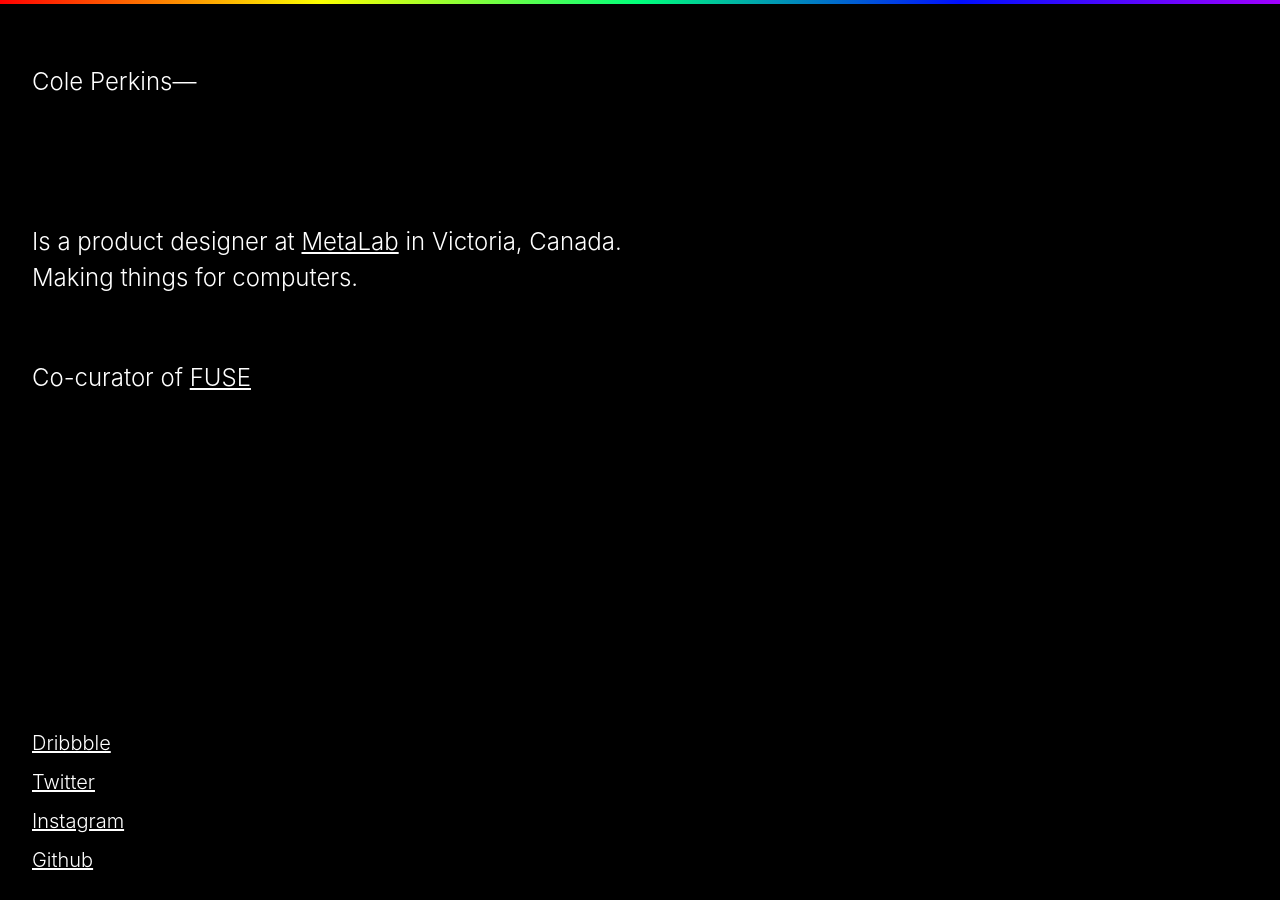
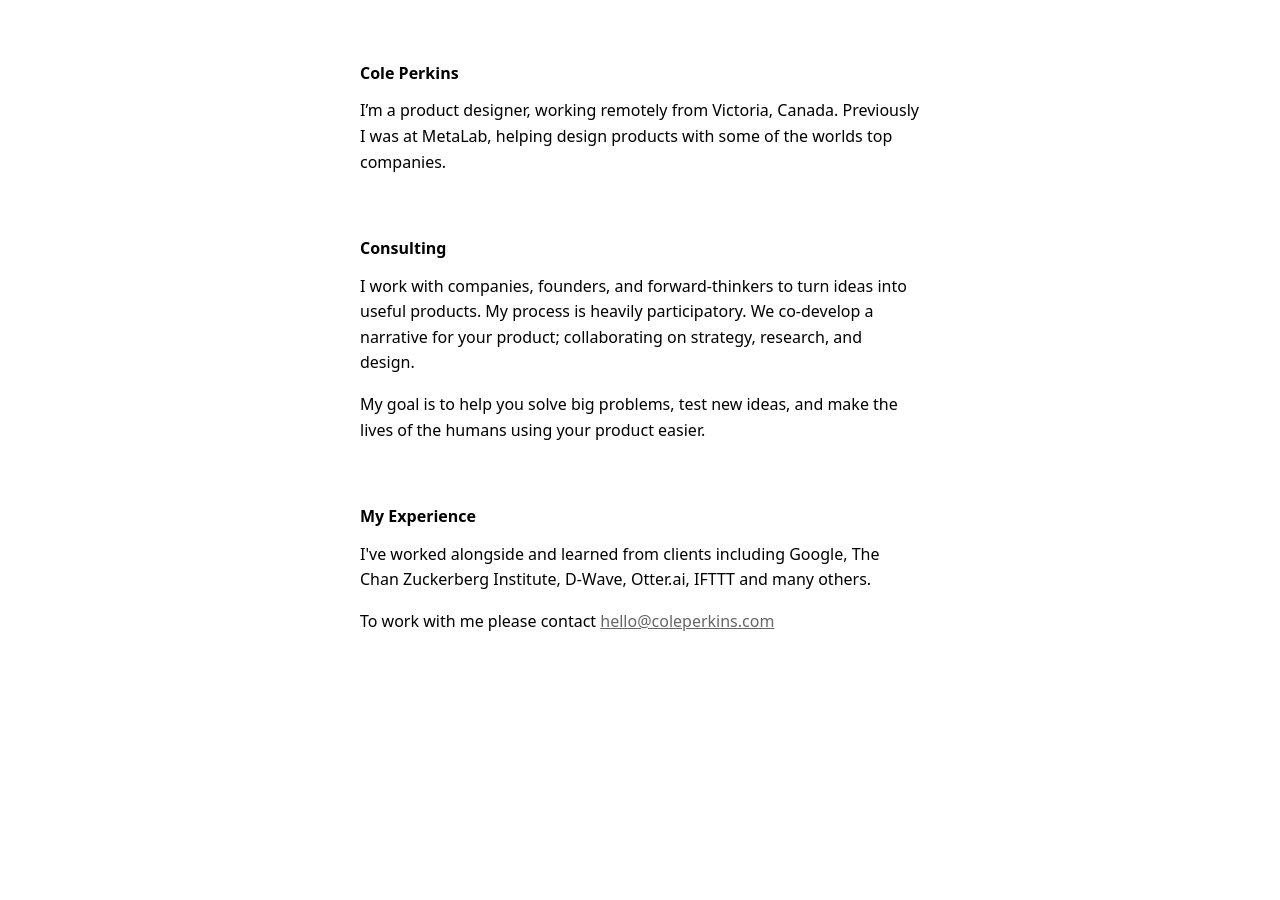
Before and after one commit to colesperks/colesperks.github.io, a Jekyll site: the page built from index.html, in a window 1280 px wide. Built offline with Jekyll 4.4.1, drawn with Linux system fonts in a browser that asks for light colours; nearby versions of some CDN libraries; some web fonts are replaced.

Commit message:
updated copy

```diff
--- a/_layouts/default.html
+++ b/_layouts/default.html
@@ -3,15 +3,12 @@
 
   {% include head.html %}
 
-  <body class="Site bg-black white sans-serif">
+
     {% include header.html %}
-    <div class="page-content Site-content">
-      <div class="wrapper">
+    <body class="center ">
         {{ content }}
-      </div>
-    </div>
     {% include footer.html %}
 
-  </body>
+   </body>
 
 </html>
--- a/_sass/_layout.scss
+++ b/_sass/_layout.scss
@@ -1,242 +1,3 @@
 /**
  * Site header
  */
-.site-header {
-    border-top: 5px solid $grey-color-dark;
-    border-bottom: 1px solid $grey-color-light;
-    min-height: 56px;
-
-    // Positioning context for the mobile navigation icon
-    position: relative;
-}
-
-.site-title {
-    font-size: 26px;
-    font-weight: 300;
-    line-height: 56px;
-    letter-spacing: -1px;
-    margin-bottom: 0;
-    float: left;
-
-    &,
-    &:visited {
-        color: $grey-color-dark;
-    }
-}
-
-.site-nav {
-    float: right;
-    line-height: 56px;
-
-    .menu-icon {
-        display: none;
-    }
-
-    .page-link {
-        color: $text-color;
-        line-height: $base-line-height;
-
-        // Gaps between nav items, but not on the last one
-        &:not(:last-child) {
-            margin-right: 20px;
-        }
-    }
-
-    @include media-query($on-palm) {
-        position: absolute;
-        top: 9px;
-        right: $spacing-unit / 2;
-        background-color: $background-color;
-        border: 1px solid $grey-color-light;
-        border-radius: 5px;
-        text-align: right;
-
-        .menu-icon {
-            display: block;
-            float: right;
-            width: 36px;
-            height: 26px;
-            line-height: 0;
-            padding-top: 10px;
-            text-align: center;
-
-            > svg {
-                width: 18px;
-                height: 15px;
-
-                path {
-                    fill: $grey-color-dark;
-                }
-            }
-        }
-
-        .trigger {
-            clear: both;
-            display: none;
-        }
-
-        &:hover .trigger {
-            display: block;
-            padding-bottom: 5px;
-        }
-
-        .page-link {
-            display: block;
-            padding: 5px 10px;
-
-            &:not(:last-child) {
-                margin-right: 0;
-            }
-            margin-left: 20px;
-        }
-    }
-}
-
-
-
-/**
- * Site footer
- */
-.site-footer {
-    border-top: 1px solid $grey-color-light;
-    padding: $spacing-unit 0;
-}
-
-.footer-heading {
-    font-size: 18px;
-    margin-bottom: $spacing-unit / 2;
-}
-
-.contact-list,
-.social-media-list {
-    list-style: none;
-    margin-left: 0;
-}
-
-.footer-col-wrapper {
-    font-size: 15px;
-    color: $grey-color;
-    margin-left: -$spacing-unit / 2;
-    @extend %clearfix;
-}
-
-.footer-col {
-    float: left;
-    margin-bottom: $spacing-unit / 2;
-    padding-left: $spacing-unit / 2;
-}
-
-.footer-col-1 {
-    width: -webkit-calc(35% - (#{$spacing-unit} / 2));
-    width:         calc(35% - (#{$spacing-unit} / 2));
-}
-
-.footer-col-2 {
-    width: -webkit-calc(20% - (#{$spacing-unit} / 2));
-    width:         calc(20% - (#{$spacing-unit} / 2));
-}
-
-.footer-col-3 {
-    width: -webkit-calc(45% - (#{$spacing-unit} / 2));
-    width:         calc(45% - (#{$spacing-unit} / 2));
-}
-
-@include media-query($on-laptop) {
-    .footer-col-1,
-    .footer-col-2 {
-        width: -webkit-calc(50% - (#{$spacing-unit} / 2));
-        width:         calc(50% - (#{$spacing-unit} / 2));
-    }
-
-    .footer-col-3 {
-        width: -webkit-calc(100% - (#{$spacing-unit} / 2));
-        width:         calc(100% - (#{$spacing-unit} / 2));
-    }
-}
-
-@include media-query($on-palm) {
-    .footer-col {
-        float: none;
-        width: -webkit-calc(100% - (#{$spacing-unit} / 2));
-        width:         calc(100% - (#{$spacing-unit} / 2));
-    }
-}
-
-
-
-/**
- * Page content
- */
-.page-content {
-    padding: $spacing-unit 0;
-}
-
-.page-heading {
-    font-size: 20px;
-}
-
-.post-list {
-    margin-left: 0;
-    list-style: none;
-
-    > li {
-        margin-bottom: $spacing-unit;
-    }
-}
-
-.post-meta {
-    font-size: $small-font-size;
-    color: $grey-color;
-}
-
-.post-link {
-    display: block;
-    font-size: 24px;
-}
-
-
-
-/**
- * Posts
- */
-.post-header {
-    margin-bottom: $spacing-unit;
-}
-
-.post-title {
-    font-size: 42px;
-    letter-spacing: -1px;
-    line-height: 1;
-
-    @include media-query($on-laptop) {
-        font-size: 36px;
-    }
-}
-
-.post-content {
-    margin-bottom: $spacing-unit;
-
-    h2 {
-        font-size: 32px;
-
-        @include media-query($on-laptop) {
-            font-size: 28px;
-        }
-    }
-
-    h3 {
-        font-size: 26px;
-
-        @include media-query($on-laptop) {
-            font-size: 22px;
-        }
-    }
-
-    h4 {
-        font-size: 20px;
-
-        @include media-query($on-laptop) {
-            font-size: 18px;
-        }
-    }
-}
--- a/_sass/_syntax-highlighting.scss
+++ /dev/null
@@ -1,71 +0,0 @@
-/**
- * Syntax highlighting styles
- */
-.highlight {
-    background: #fff;
-    @extend %vertical-rhythm;
-
-    .highlighter-rouge & {
-      background: #eef;
-    }
-
-    .c     { color: #998; font-style: italic } // Comment
-    .err   { color: #a61717; background-color: #e3d2d2 } // Error
-    .k     { font-weight: bold } // Keyword
-    .o     { font-weight: bold } // Operator
-    .cm    { color: #998; font-style: italic } // Comment.Multiline
-    .cp    { color: #999; font-weight: bold } // Comment.Preproc
-    .c1    { color: #998; font-style: italic } // Comment.Single
-    .cs    { color: #999; font-weight: bold; font-style: italic } // Comment.Special
-    .gd    { color: #000; background-color: #fdd } // Generic.Deleted
-    .gd .x { color: #000; background-color: #faa } // Generic.Deleted.Specific
-    .ge    { font-style: italic } // Generic.Emph
-    .gr    { color: #a00 } // Generic.Error
-    .gh    { color: #999 } // Generic.Heading
-    .gi    { color: #000; background-color: #dfd } // Generic.Inserted
-    .gi .x { color: #000; background-color: #afa } // Generic.Inserted.Specific
-    .go    { color: #888 } // Generic.Output
-    .gp    { color: #555 } // Generic.Prompt
-    .gs    { font-weight: bold } // Generic.Strong
-    .gu    { color: #aaa } // Generic.Subheading
-    .gt    { color: #a00 } // Generic.Traceback
-    .kc    { font-weight: bold } // Keyword.Constant
-    .kd    { font-weight: bold } // Keyword.Declaration
-    .kp    { font-weight: bold } // Keyword.Pseudo
-    .kr    { font-weight: bold } // Keyword.Reserved
-    .kt    { color: #458; font-weight: bold } // Keyword.Type
-    .m     { color: #099 } // Literal.Number
-    .s     { color: #d14 } // Literal.String
-    .na    { color: #008080 } // Name.Attribute
-    .nb    { color: #0086B3 } // Name.Builtin
-    .nc    { color: #458; font-weight: bold } // Name.Class
-    .no    { color: #008080 } // Name.Constant
-    .ni    { color: #800080 } // Name.Entity
-    .ne    { color: #900; font-weight: bold } // Name.Exception
-    .nf    { color: #900; font-weight: bold } // Name.Function
-    .nn    { color: #555 } // Name.Namespace
-    .nt    { color: #000080 } // Name.Tag
-    .nv    { color: #008080 } // Name.Variable
-    .ow    { font-weight: bold } // Operator.Word
-    .w     { color: #bbb } // Text.Whitespace
-    .mf    { color: #099 } // Literal.Number.Float
-    .mh    { color: #099 } // Literal.Number.Hex
-    .mi    { color: #099 } // Literal.Number.Integer
-    .mo    { color: #099 } // Literal.Number.Oct
-    .sb    { color: #d14 } // Literal.String.Backtick
-    .sc    { color: #d14 } // Literal.String.Char
-    .sd    { color: #d14 } // Literal.String.Doc
-    .s2    { color: #d14 } // Literal.String.Double
-    .se    { color: #d14 } // Literal.String.Escape
-    .sh    { color: #d14 } // Literal.String.Heredoc
-    .si    { color: #d14 } // Literal.String.Interpol
-    .sx    { color: #d14 } // Literal.String.Other
-    .sr    { color: #009926 } // Literal.String.Regex
-    .s1    { color: #d14 } // Literal.String.Single
-    .ss    { color: #990073 } // Literal.String.Symbol
-    .bp    { color: #999 } // Name.Builtin.Pseudo
-    .vc    { color: #008080 } // Name.Variable.Class
-    .vg    { color: #008080 } // Name.Variable.Global
-    .vi    { color: #008080 } // Name.Variable.Instance
-    .il    { color: #099 } // Literal.Number.Integer.Long
-}
--- a/css/main.scss
+++ b/css/main.scss
@@ -1,11 +1,40 @@
 ---
 # Only the main Sass file needs front matter (the dashes are enough)
 ---
+
 @charset "utf-8";
+
+@import url("https://rsms.me/inter/inter.css");
+html {
+	font-family: "Inter", sans-serif;
+}
+@supports (font-variation-settings: normal) {
+	html {
+		font-family: "Inter var", sans-serif;
+	}
+}
+
+/* Variables */
+
+:root {
+	--font-family: system-ui, -apple-system, BlinkMacSystemFont, "Segoe UI",
+		"Roboto", "Oxygen", "Ubuntu", "Cantarell", "Fira Sans", "Droid Sans",
+		"Helvetica Neue", sans-serif;
+	--font-weight: normal;
+	--bold-font-weight: bold;
+	--title-font-family: var(--font-family);
+	--title-font-weight: var(--bold-font-weight);
+	--body-foreground: #111;
+	--body-background: #fff;
+	--link-foreground: #0881b3;
+	--light-foreground: #949494;
+}
 
 body {
 	-webkit-font-smoothing: antialiased;
 	-moz-osx-font-smoothing: grayscale;
+	max-width: 560px;
+	font-family: var(--font-family);
 }
 
 .Site {
@@ -19,30 +48,15 @@
 }
 
 .co-ords {
-  bottom:0;
+	bottom: 0;
 	right: 0;
 }
 
-a.red1:hover { color: #FB0007; }
-a.yellow1:hover { color: #FFFF0B; }
-a.green1:hover { color: #23FF07; }
-a.blue1:hover { color: #000EFF; }
-a.purple1:hover { color: #FB00FF; }
+p {
+	// font-size: 17px;
+	line-height: 1.6;
+}
 
 a {
-  cursor: pointer;
+	color: #666;
 }
-
-#colourSpectrum {
-  // border-top: 10px solid white;
-  height: 4px;
-  background: red; /* For browsers that do not support gradients */
-  /* For Safari 5.1 to 6.0 */
-  background: -webkit-linear-gradient(left,#FF0000,#FCFF00,#00FF7B,#000EFF,#A100FF);
-  /* For Opera 11.1 to 12.0 */
-  background: -o-linear-gradient(left,#FF0000,#FCFF00,#00FF7B,#000EFF,#A100FF);
-  /* For Fx 3.6 to 15 */
-  background: -moz-linear-gradient(left,#FF0000,#FCFF00,#00FF7B,#000EFF,#A100FF);
-  /* Standard syntax */
-  background: linear-gradient(to right,#FF0000,#FCFF00,#00FF7B,#000EFF,#A100FF);
-}
--- a/index.html
+++ b/index.html
@@ -1,19 +1,18 @@
 ---
 layout: default
 ---
-<div class="mh4-l mh3">
-  <div class="mt5">
-    <h1 class="f3 fw3 ma0">Cole Perkins—</h1>
-  </div>
-  <div class="mt6">
-    <h2 class="f3 fw3 mb0 lh-copy mw7-l ">
-      Is a product designer at <a href="http://metalab.co/" target="_blank" class="f3 white dim">MetaLab</a> in Victoria, Canada. <span class="db-l di">Making things for computers.</span>
-    </h2>
-    <h2 class="f3 fw3 mt5 lh-copy mw7 ">
-      Co-curator of <a href="http://fuse.blog/" target="_blank" class="f3 white dim">FUSE</a></span>
-    </h2>
-  </div>
-</div>
+<section class="m3">
+  <h1 class="f5 mt5">Cole Perkins</h1>
+  <p class="">I’m a product designer, working remotely from Victoria, Canada. Previously I was at MetaLab, helping design products with some of the worlds top companies. </p>
+  <h2 class="mt5 f5">Consulting</h2>
+  <p class="">I work with companies, founders, and forward-thinkers to turn ideas into useful products. My process is heavily participatory. We co-develop a narrative for your product; collaborating on strategy, research, and design.</p>
+  <p class="">My goal is to help you solve big problems, test new ideas, and make the lives of the humans using your product easier.</p>
+  <h2 class="mt5 f5">My Experience</h2>
+  <p class="">I've worked alongside and learned from clients including Google, The Chan Zuckerberg Institute, D-Wave, Otter.ai, IFTTT and many others.</p>
+  <p>To work with me please contact  <a href="/">hello@coleperkins.com</a> </p>
+
+</section>
+
 
 <!-- scripts -->
 <script src="js/app.js"></script>
```
Also changed, not shown: Gemfile.lock, 1 other file. Lines whose indentation alone changed are shown as unchanged.
